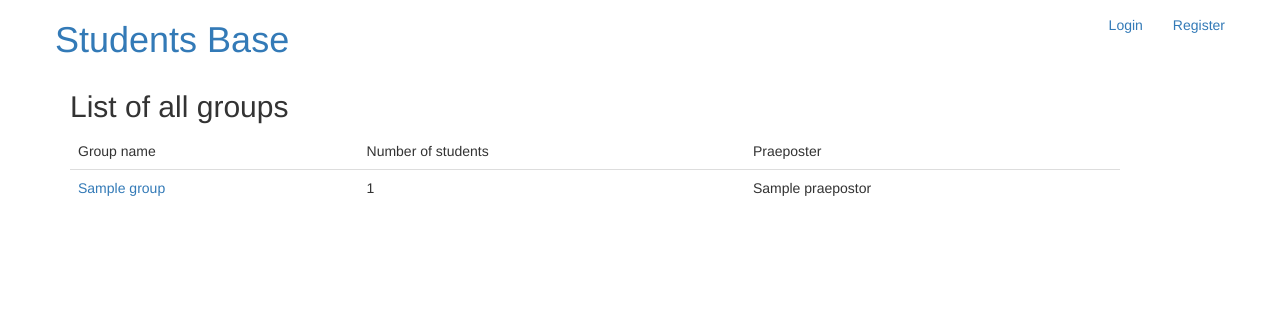
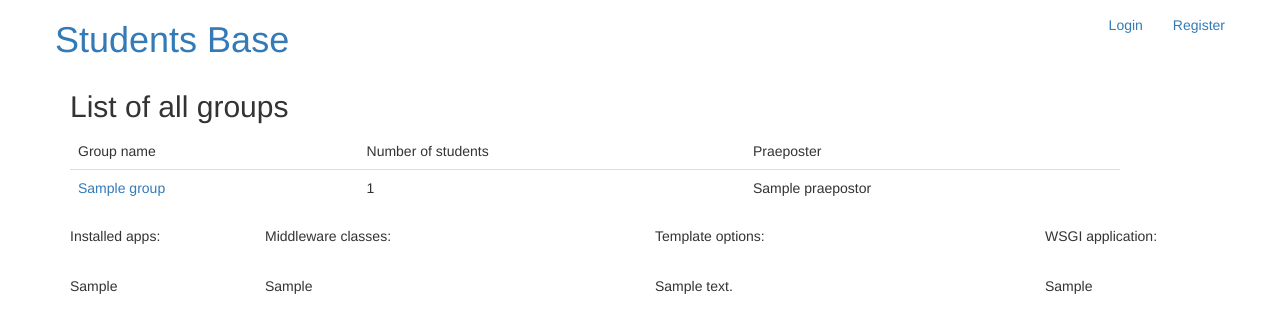
Before and after one commit to vdranyy/students-base, a Django app: template base/templates/base/index.html in a window 1280 px wide. Shown: the top 333 px of the page. Run offline with Django 3.2, Linux system fonts and the light colour scheme; the template is opened without the code that fills it: most values are stand-ins (such as "Sample title", 1, 10 or a date in 2020); some libraries are stand-ins or nearby versions.

Commit message:
Add settings variables to context_processors. display some of them in template

```diff
--- /dev/null
+++ b/base/context_processors.py
@@ -0,0 +1,5 @@
+from django.conf import settings
+
+
+def settings_context(request):
+	return {'settings': {setting : getattr(settings, setting) for setting in dir(settings)}}
--- a/base/templates/base/index.html
+++ b/base/templates/base/index.html
@@ -27,4 +27,10 @@
 	{% if request.user.is_authenticated %}
 		<a href="{% url 'add_group' %}" class="btn btn-info" >Add group</a>
 	{% endif %}
+	<div class="row">
+		<div class="col-sm-2"><p>Installed apps: </p><br>{{ settings.INSTALLED_APPS }}</div>
+		<div class="col-sm-4"><p>Middleware classes: </p><br>{{ settings.MIDDLEWARE_CLASSES }}</div>
+		<div class="col-sm-4"><p>Template options: </p><br>{{ settings.TEMPLATES.0.OPTIONS.context_processors }}</div>
+		<div class="col-sm-2"><p>WSGI application: </p><br>{{ settings.WSGI_APPLICATION }}</div>
+	</div>
 {% endblock %}
--- a/studbase/settings.py
+++ b/studbase/settings.py
@@ -65,6 +65,7 @@ TEMPLATES = [
                 'django.template.context_processors.request',
                 'django.contrib.auth.context_processors.auth',
                 'django.contrib.messages.context_processors.messages',
+				'base.context_processors.settings_context',
             ],
         },
     },
```
